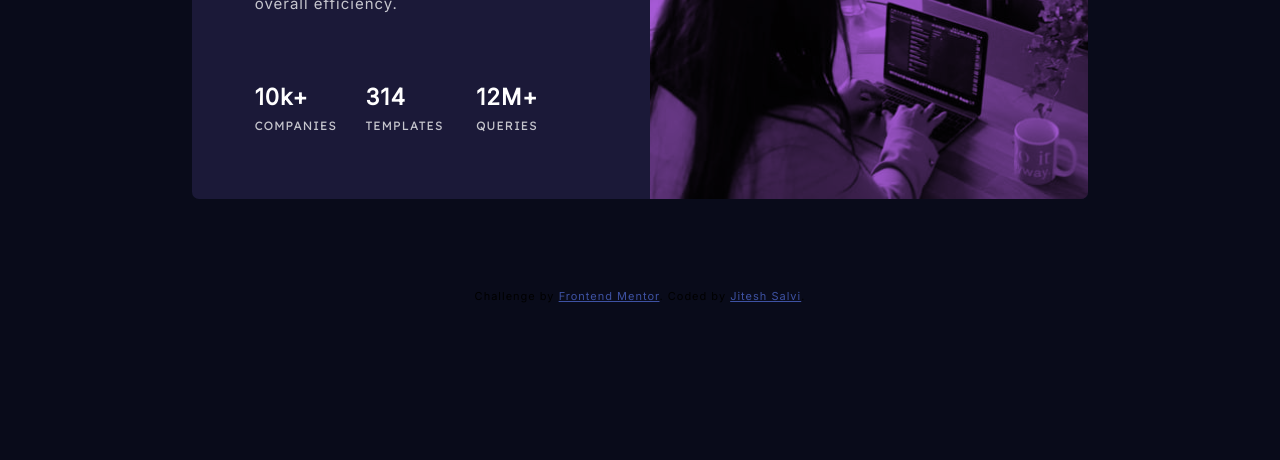
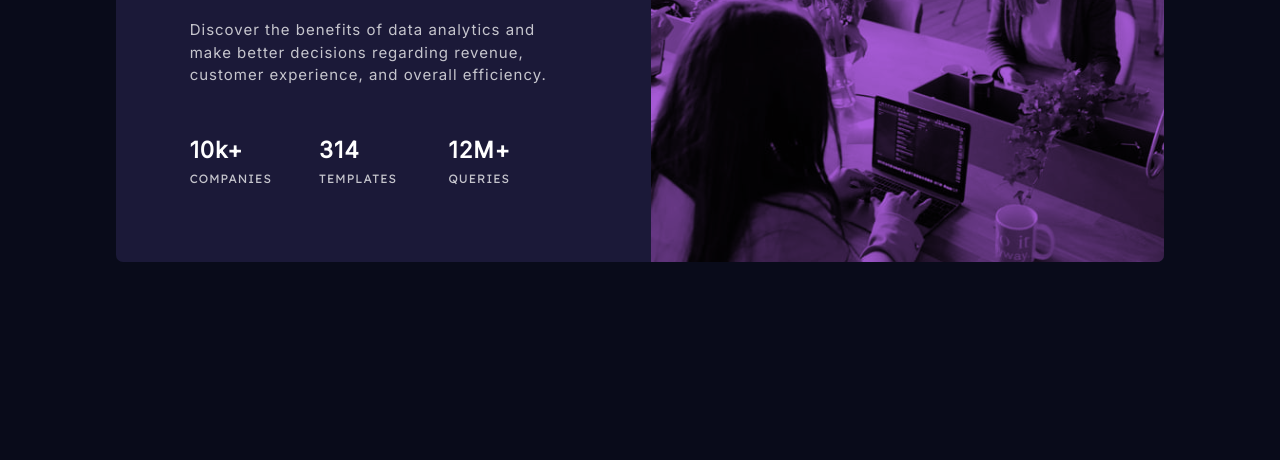
Before and after one commit to jiteshsalvi7/stats-preview-card-component, a plain HTML site: page index.html in a window 1280 px wide. Shown: the part 340-800 px from the top of the page. Drawn offline with Linux system fonts and the light colour scheme.

Commit message:
final commit

```diff
--- a/css/styles.css
+++ b/css/styles.css
@@ -1,6 +1,19 @@
-body {
+* {
     margin: 0;
     padding: 0;
+}
+
+html {
+    height: 100%;
+}
+
+body {
+    display: grid;
+    align-items: center;
+    height: 100%;
+    justify-content: center;
+    /* margin: auto;
+    padding: 0; */
     background-color: hsl(233, 47%, 7%);
     font-family: 'Inter', sans-serif;
     font-size: 15px;
@@ -15,7 +28,7 @@ body {
     color: white;
     display: flex;
     flex-direction: row-reverse;
-    margin: 7% 15%;
+    /* margin: 7% 15%; */
 }
 
 /* Headings */
--- a/index.html
+++ b/index.html
@@ -42,9 +42,9 @@
     </div>
   </div>
 
-  <div class="attribution">
+  <!-- <div class="attribution">
     Challenge by <a href="https://www.frontendmentor.io?ref=challenge" target="_blank">Frontend Mentor</a>.
     Coded by <a href="#">Jitesh Salvi</a>.
-  </div>
+  </div> -->
 </body>
 </html>
```
